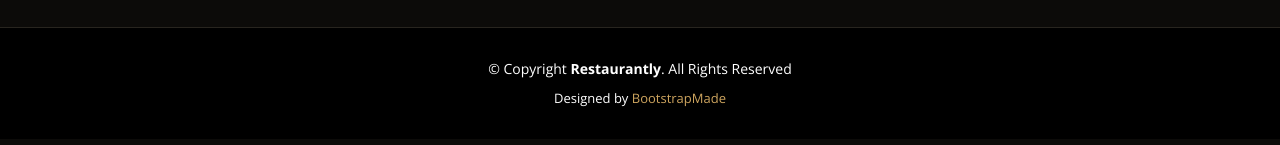
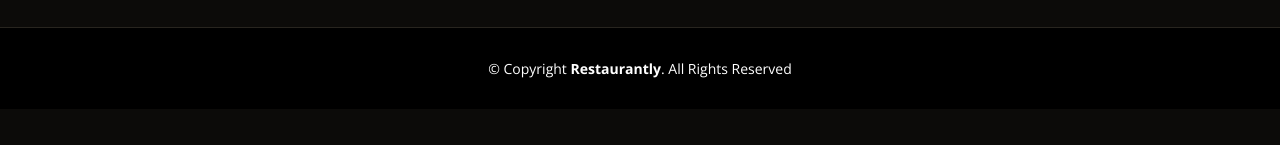
Before and after one commit to Elijah-Ayanlere/Restaurantly, a plain HTML site: page inner-page.html in a window 1280 px wide. Shown: the part 653-798 px from the top of the page. Drawn offline with nearby package versions, Linux system fonts and the light colour scheme; a web font is replaced by a local one.

Commit message:
inner-page.html

```diff
--- a/inner-page.html
+++ b/inner-page.html
@@ -5,7 +5,7 @@
   <meta charset="utf-8">
   <meta content="width=device-width, initial-scale=1.0" name="viewport">
 
-  <title>Restaurantly Bootstrap Template - Inner Page</title>
+  <title>Restaurantly</title>
   <meta content="" name="description">
   <meta content="" name="keywords">
 
@@ -27,14 +27,6 @@
 
   <!-- Template Main CSS File -->
   <link href="assets/css/style.css" rel="stylesheet">
-
-  <!-- =======================================================
-  * Template Name: Restaurantly
-  * Template URL: https://bootstrapmade.com/restaurantly-restaurant-template/
-  * Updated: Mar 17 2024 with Bootstrap v5.3.3
-  * Author: BootstrapMade.com
-  * License: https://bootstrapmade.com/license/
-  ======================================================== -->
 </head>
 
 <body>
@@ -62,7 +54,6 @@
     <div class="container-fluid container-xl d-flex align-items-center justify-content-lg-between">
 
       <h1 class="logo me-auto me-lg-0"><a href="index.html">Restaurantly</a></h1>
-      <!-- Uncomment below if you prefer to use an image logo -->
       <!-- <a href="index.html" class="logo me-auto me-lg-0"><img src="assets/img/logo.png" alt="" class="img-fluid"></a>-->
 
       <nav id="navbar" class="navbar order-last order-lg-0">
@@ -189,13 +180,6 @@
       <div class="copyright">
         &copy; Copyright <strong><span>Restaurantly</span></strong>. All Rights Reserved
       </div>
-      <div class="credits">
-        <!-- All the links in the footer should remain intact. -->
-        <!-- You can delete the links only if you purchased the pro version. -->
-        <!-- Licensing information: https://bootstrapmade.com/license/ -->
-        <!-- Purchase the pro version with working PHP/AJAX contact form: https://bootstrapmade.com/restaurantly-restaurant-template/ -->
-        Designed by <a href="https://bootstrapmade.com/">BootstrapMade</a>
-      </div>
     </div>
   </footer><!-- End Footer -->
 
```
